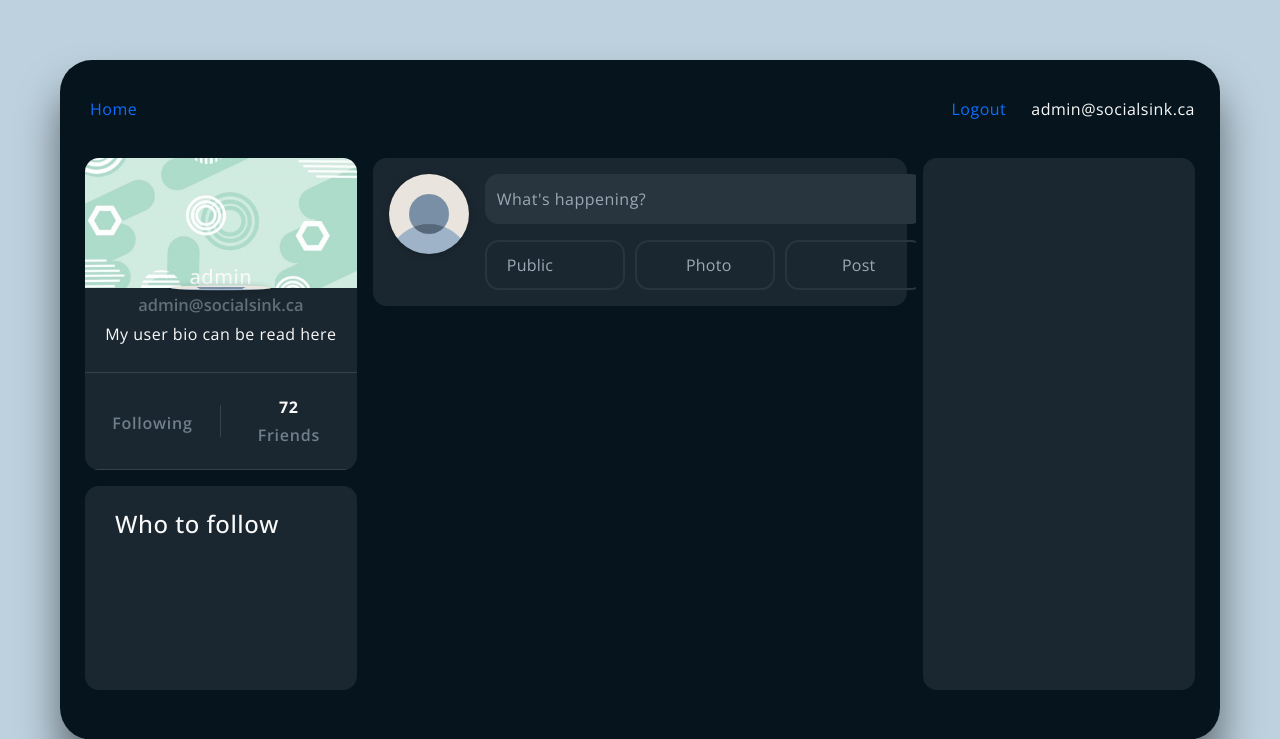
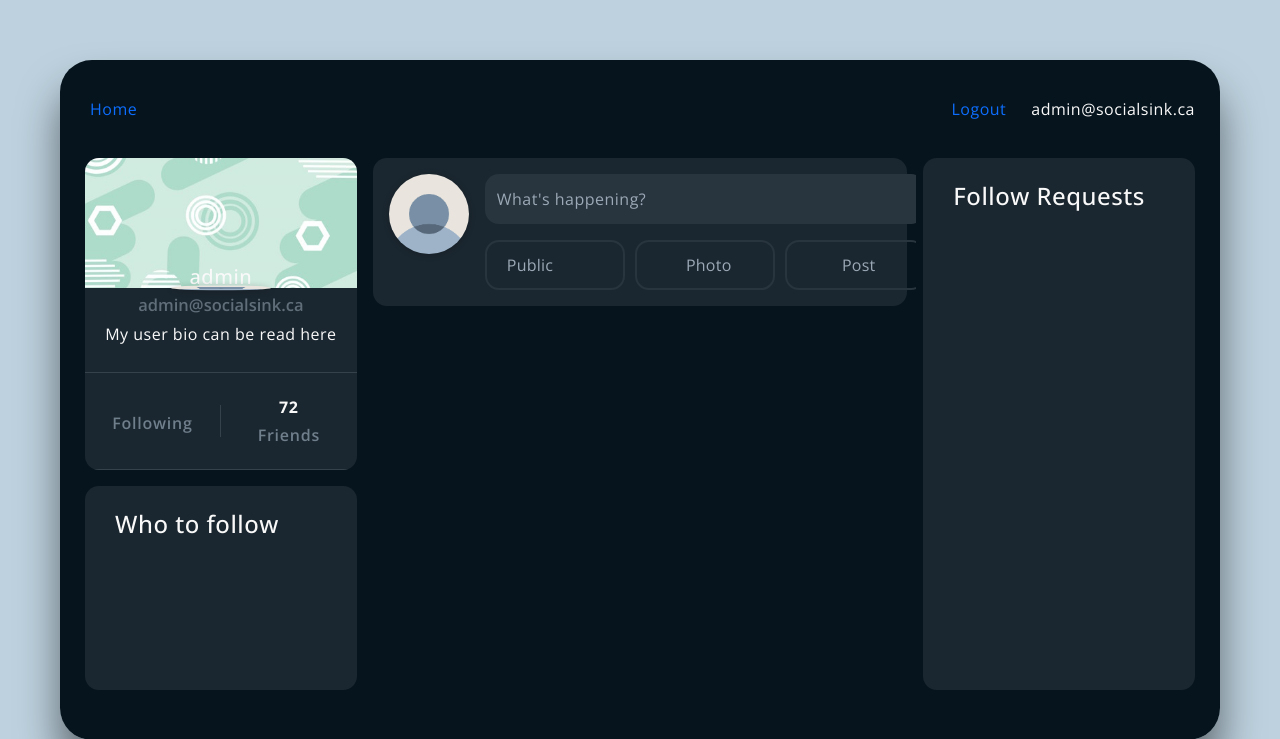
Before and after one commit to James-Laidlaw/Socialsink, a Django app: page / in a window 1280 px wide. Shown: the top 739 px of the page. Run offline with Django 4.2, Linux system fonts and the light colour scheme; a user stored in the database is signed in; data comes from the database, SQL or seed files in the repository; both versions use the stored data as it was after the commit; data that the repository does not hold is empty; some libraries are stand-ins or nearby versions.

Commit message:
working requests

```diff
--- a/socialsink/main/static/main/main.css
+++ b/socialsink/main/static/main/main.css
@@ -605,6 +605,8 @@
 
 /* Profile Bar Ends ----------------------- */
 
+
+
 /* Find Author Bar Starts ----------------- */
 
 #find-author-bar {
@@ -661,7 +663,7 @@
     letter-spacing: 0;
 }
 
-#find-author-bar .author-content .btn {
+#find-author-bar .author-content .follow{
     font-size: 0.8em;
     font-weight: 700;
     color: var(--deep-blue);
@@ -669,12 +671,94 @@
     border-radius: 50px;
     min-width: 80px;
     min-height: 45px;
-    transition: all 500ms ease 0s;
+    transition: all 200ms ease 0s;
+    letter-spacing: 0.25px;
+    padding: 0;
+}
+
+#find-author-bar .author-content .unfollow {
+    font-size: 0.8em;
+    font-weight: 700;
+    color: white;
+    background: none;
+    border-radius: 50px;
+    border: 2px solid var(--medium-grey);
+    min-width: 80px;
+    min-height: 45px;
+    transition: all 200ms ease 0s;
     letter-spacing: 0.25px;
     padding: 0;
 }
 
 /* Find Author Bar End -------------------- */
+
+
+
+/* Follow Request Bar Start --------------- */
+#follow-requests-bar .heading {
+    padding: 1em 2em 0 30px;
+}
+
+#follow-requests-bar .request-box{
+    display: flex;
+    flex-direction: column;
+    justify-content: left;
+    height: 100%;
+    gap: 2em;
+    padding: 0.5em 2em 0 30px;
+}
+
+#follow-requests-bar img {
+    width: 48px;
+    height: 48px;
+    border-radius: 50%;
+    overflow: hidden;
+    box-shadow: 0 1px 6px rgba(0,0,0,.25);
+}
+
+#follow-requests-bar .request {
+    display: inline-flex;
+    gap: 1em;
+}
+
+#follow-requests-bar .request-content {
+    display: inline-flex;
+    width: 100%;
+    align-items: center;
+    justify-content: space-between;
+    gap: 1em;
+}
+
+#follow-requests-bar .author-username {
+    font-size: 16.5px;
+    font-weight: 600;
+}
+
+#follow-requests-bar .request-content .btn {
+    font-size: 0.8em;
+    font-weight: 700;
+    border-radius: 50px;
+    min-width: 80px;
+    min-height: 45px;
+    transition: all 200ms ease 0s;
+    letter-spacing: 0.25px;
+    padding: 0;
+}
+
+#follow-requests-bar .request-content .btn-accept {
+    color: var(--deep-blue);
+    background: white;
+}
+
+#follow-requests-bar .request-content .btn-dismiss {
+    color: white;
+    background: var(--dark-gray);
+    border: 2px solid var(--medium-grey);
+}
+
+
+/* Follow Request Bar End ----------------- */
+
 
 /* Testing Confirm Delete ----------------- */
 /* style.css */
--- a/socialsink/main/templates/main/home.html
+++ b/socialsink/main/templates/main/home.html
@@ -14,7 +14,9 @@
                 {% endfor %}
             </div>
         </div>
-        <div class="right-bar"></div>
+        <div class="right-bar">
+            {% include 'main/includes/followrequests.html' %}
+        </div>
     </div>
 
     <div id="confirm-dialog" class="popup-modal hidden">
--- a/socialsink/main/templates/main/includes/findauthorsbar.html
+++ b/socialsink/main/templates/main/includes/findauthorsbar.html
@@ -6,22 +6,46 @@
 <script>
     const authorBox = document.querySelector('.author-box')
 
-    function createAuthorPanel(username, id) {
+    function createAuthorPanel(username, id, following) {
         const authorElem = document.createElement('div');
         authorElem.classList.add('author');
+
+        var state;
+        var text;
+        if (following) {
+            state = 'unfollow';
+            text = 'Following'
+        } else {
+            state = 'follow';
+            text = 'Follow'
+        }
 
         authorElem.innerHTML = `<a href="/"><img src="../../../static/images/unknown_user.png" /></a>
                                 <div class="author-content">
                                     <div>
                                         <p class="author-username">${username}</p>
                                     </div>
-                                    <button class="btn" onClick="followAuthor(event, '${id}')">Follow</button>
+                                    <button type="button" id="follow-${id}" class="btn-follow ${state}" onclick="followAuthor(event, '${id}')">${text}</button>
                                 </div>`;
         return authorElem;
     }
 
+    function checkFollowing() {
+        return $.ajax({
+            type: "GET",
+            url: "api/following/",
+            success: function (response, textStatus, http) {
+                console.log(response)
+            },
+            error: function (error) {
+                console.error(error);
+            }
+        })
+    }
+
     function followAuthor(e, id) {
         e.preventDefault();
+        button = document.getElementById(`follow-${id}`);
         var csrf_token = "{{ csrf_token }}";
         $.ajaxSetup({
             beforeSend: function(xhr, settings) {
@@ -30,12 +54,17 @@
                 }
             }
         });
+
+        if (button.classList.contains('follow')) {
+            button.innerText = 'Following';
+            button.classList.remove("follow");
+            button.classList.add("unfollow");
             $.ajax({
-            type: "POST",
+                type: "PUT",
                 url: "/api/follow/",
                 contentType: 'application/json',
                 data: JSON.stringify({
-                'id': id
+                    'id': parseInt(id)
                 }),
                 success: function (response, textStatus, http) {
                     console.log("followed", id)
@@ -44,6 +73,25 @@
                     console.error(error);
                 }
             })
+        } else if (button.classList.contains('unfollow')) {
+            button.innerText = 'Follow';
+            button.classList.remove("unfollow");
+            button.classList.add("follow");
+            $.ajax({
+                type: "DELETE",
+                url: "/api/follow/",
+                contentType: 'application/json',
+                data: JSON.stringify({
+                    'id': parseInt(id)
+                }),
+                success: function (response, textStatus, http) {
+                    console.log("unfollowed", id)
+                },
+                error: function (error) {
+                    console.error(error);
+                }
+            })
+        }
     }
 
     function addAuthors() {
@@ -52,9 +100,21 @@
             type: "GET",
             url: "service/authors/page=1&size=3",
             success: function (response, textStatus, http) {
+                checkFollowing().done(function (result) {
+                    var followers = [];
+                    for (follower in result) {
+                        followers.push(result[follower][1]);
+                    }
+                    console.log(followers)
                     for (const author in response) {
-                    authorBox.appendChild(createAuthorPanel(response[author].displayName, response[author].id));
+                        var id = response[author].id.split("/").reverse()[1]
+                        if (followers.includes(response[author].displayName)) {
+                            authorBox.appendChild(createAuthorPanel(response[author].displayName, id, true));
+                        } else {
+                            authorBox.appendChild(createAuthorPanel(response[author].displayName, id, false));
                         }
+                    }
+                })
             },
             error: function (error) {
                 console.error(error);
@@ -64,5 +124,8 @@
 
     addAuthors();
 
+    // TESTING
+
+
 
 </script>
--- /dev/null
+++ b/socialsink/main/templates/main/includes/followrequests.html
@@ -0,0 +1,113 @@
+<div id="follow-requests-bar" style="overflow: hidden;">
+    <h4 class="heading">Follow Requests</h4>
+    <div class="request-box">
+        <!-- CONTENT ENTERS HERE -->
+    </div>
+</div>
+
+<script>
+
+    const request_box = document.querySelector('.request-box');
+    var requests_ids = [];
+
+    function handleRequestOption(e, id, action) {
+        e.preventDefault();
+
+        var csrf_token = "{{ csrf_token }}";
+        $.ajaxSetup({
+            beforeSend: function(xhr, settings) {
+                if (!/^(GET|HEAD|OPTIONS|TRACE)$/i.test(settings.type) && !this.crossDomain) {
+                    xhr.setRequestHeader("X-CSRFToken", csrf_token);
+                }
+            }
+        });
+
+        if (action === 'accept') {
+
+        } else if (action === 'dismiss') {
+            console.log("dismissing", id)
+            document.getElementById(`follow-request-${id}`).remove();
+            requests_ids.splice(requests_ids.indexOf(id), 1);
+            $.ajax({
+                type: "POST",
+                url: "/api/follow/",
+                contentType: 'application/json',
+                data: JSON.stringify({
+                    'id': parseInt(id),
+                    'action': 'dismiss'
+                }),
+                success: function (response, textStatus, http) {
+                    console.log(response)
+                },
+                error: function (error) {
+                    console.error(error);
+                }
+            })
+        }
+    }
+
+    function createFollowRequestPanel(id, username) {
+        const follow_request = document.createElement('div');
+        follow_request.classList.add('request')
+        follow_request.id = `follow-request-${id}`
+
+        follow_request.innerHTML = `<a href="/"><img src="../../../static/images/unknown_user.png" /></a>
+                                    <div class="request-content">
+                                        <div>
+                                            <p class="author-username">${username}</p>
+                                        </div>
+                                        <div>
+                                            <button type="button" id="accept-${id}" class="btn btn-accept" onclick="handleRequestOption(event, '${id}', 'accept')">Accept</button>
+                                            <button type="button" id="dismiss-${id}" class="btn btn-dismiss" onclick="handleRequestOption(event, '${id}', 'dismiss')">Dismiss</button>
+                                        </div>
+                                    </div>`;
+        return follow_request;
+    }
+
+    function getFollowRequests() {
+        return $.ajax({
+            type: "GET",
+            url: "/api/follow/",
+            contentType: 'application/json',
+            success: function (response, textStatus, http) {
+                console.log(response)
+            },
+            error: function (error) {
+                console.error(error);
+            }
+        });
+    }
+
+    function addRequests() {
+        getFollowRequests().done(function (result) {
+            // CONDITIONALLY adding requests
+            console.log("REQUESTS", result)
+            var id_list = [];
+            for (i in result) {
+                if (!requests_ids.includes(result[i].id)) {
+                    request_box.appendChild(createFollowRequestPanel(result[i].id, result[i].user))
+                    requests_ids.push(result[i].id)
+                }
+
+                // PREP for next step
+                id_list.push(result[i].id)
+            }
+
+            // CHECKING for expired/deleted requests
+            console.log("requests", requests_ids);
+            console.log("ids", id_list);
+            for (i in requests_ids) {
+                if (!(id_list.includes(requests_ids[i]))) {
+                    document.getElementById(`follow-request-${requests_ids[i]}`).remove();
+                    requests_ids.splice(requests_ids.indexOf(requests_ids[i]), 1);
+                }
+            }
+
+        })
+    }
+
+    addRequests();
+    setInterval(addRequests, 5000);
+
+
+</script>
--- a/socialsink/main/templates/main/includes/profilebar.html
+++ b/socialsink/main/templates/main/includes/profilebar.html
@@ -23,7 +23,7 @@
         console.log("Getting Following count")
         $.ajax({
             type: "GET",
-            url: "api/get-following/",
+            url: "api/following/",
             success: function (response, textStatus, http) {
                 console.log(Object.keys(response).length);
                 followingCount = document.getElementById('following');
--- a/socialsink/main/urls.py
+++ b/socialsink/main/urls.py
@@ -24,8 +24,8 @@
     path("api/unlike-post/<int:id>", views.unlikePost, name="unlikePost"),
     path("api/get-like-count/<int:id>", views.getLikeCount, name="getLikeCount"),
     path("api/get-deleted-posts/", views.getDeletedPosts, name="getDeletedPosts"),
-    path("api/get-following/", views.getFollowing, name="getFollowing"),
-    path("api/follow/", views.followAuthor, name="followAuthor"),
+    path("api/following/", views.getFollowing, name="getFollowing"),
+    path("api/follow/", views.handleFollow, name="followAuthor"),
     path("service/authors/<str:author_id>/", views.authorDetail, name="authorDetail"),
     re_path (r"^service/authors/?", views.getAuthors, name="authorList"),
 ]
--- a/socialsink/main/views.py
+++ b/socialsink/main/views.py
@@ -312,22 +312,58 @@
         #### TESTING ####
         # Follower.objects.create(follower = author, followee = author, accepted = True)
         #### TESTING ####
-        print("Author follows:", author.follows.all())
+        # print("Author follows:", author.follows.all())
         data = {}
         for i, follow in enumerate(author.follows.all()):
             data[i] = [follow.id, follow.user.username]
         return Response(data, status=200)
 
-@api_view(['POST'])
-def followAuthor(request):
+# TODO implement friendship checking and request sending
+@api_view(['GET', 'POST', 'PUT', 'DELETE'])
+def handleFollow(request):
     user = request.user
     if user.is_authenticated:
         author = Author.objects.get(user=user)
-        id = request.data['id'].split('/')[-2]
-        print("following", id)
-        # Follower.objects.create(follower = Author.objects.get(id=id), followee = author, accepted = True)
-        author.follows.add(Author.objects.get(id=id))
-        return Response(status=200)
+
+        # retrieving follow requests
+        if request.method == 'GET':
+            # Requests that not accepted and not dismissed
+            follow_requests = [x for x in Follower.objects.filter(followee = author) if (not x.dismissed and not x.accepted)]
+            data = {}
+            for i, follow_request in enumerate(follow_requests):
+                data[i] = {'id': follow_request.follower.id, 'user': follow_request.follower.user.username}
+            return Response(data, status=200)
+
+        # accept/dismiss follow request
+        elif request.method == 'POST':
+            if request.data['action'] == 'accept':
+                pass
+            elif request.data['action'] == 'dismiss':
+                id = request.data['id']
+                follower = Author.objects.get(id=id)
+                follow_obj = Follower.objects.get(follower = follower, followee = author)
+                print(follow_obj)
+                follow_obj.dismissed = True
+                follow_obj.save()
+                return Response(status=200)
+
+        # put follow request
+        elif request.method == 'PUT':
+            # id = request.data['id'].split('/')[-2]
+            id = request.data['id']
+            followee = Author.objects.get(id=id)
+            Follower(follower = author, followee = followee, dismissed = False, accepted = False).save()
+            return Response(status=200)
+
+        # Used to consider unfollow and dismissal as the same operation,
+        # moving dismissal to POST
+        elif request.method == 'DELETE':
+            # id = request.data['id'].split('/')[-2]
+            id = request.data['id']
+            print("FOLLOW DELETE",id)
+            followee = Author.objects.get(id=id)
+            Follower.objects.get(follower = author, followee = followee).delete()
+            return Response(status=200)
 
 
 # outwards facing API endpoints
```
Also changed, not shown: socialsink/main/models.py (+8 -0 lines), socialsink/db.sqlite3, socialsink/main/migrations/0006_alter_follower_id.py (added), socialsink/main/migrations/0007_alter_follower_id.py (added). Lines whose indentation alone changed are shown as unchanged.
